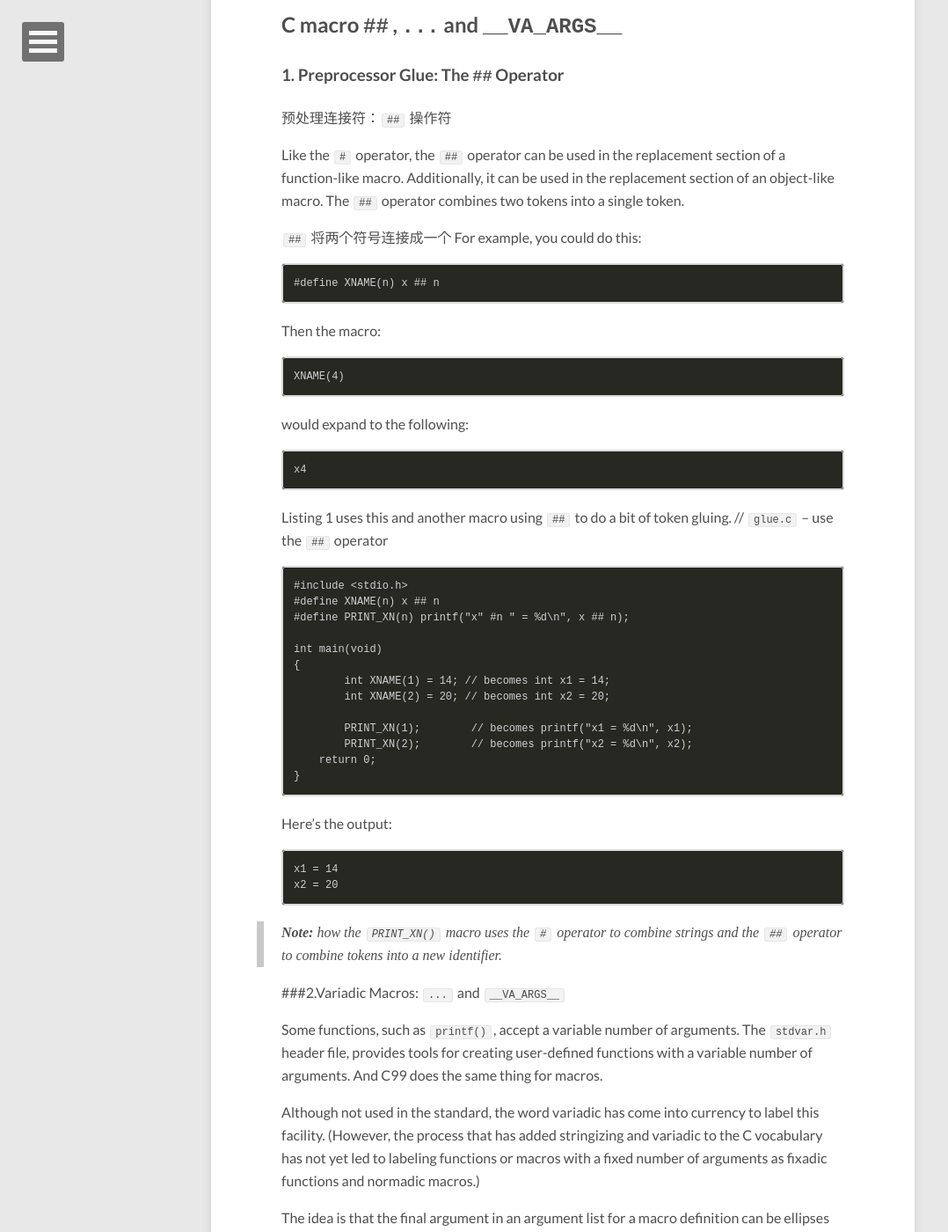
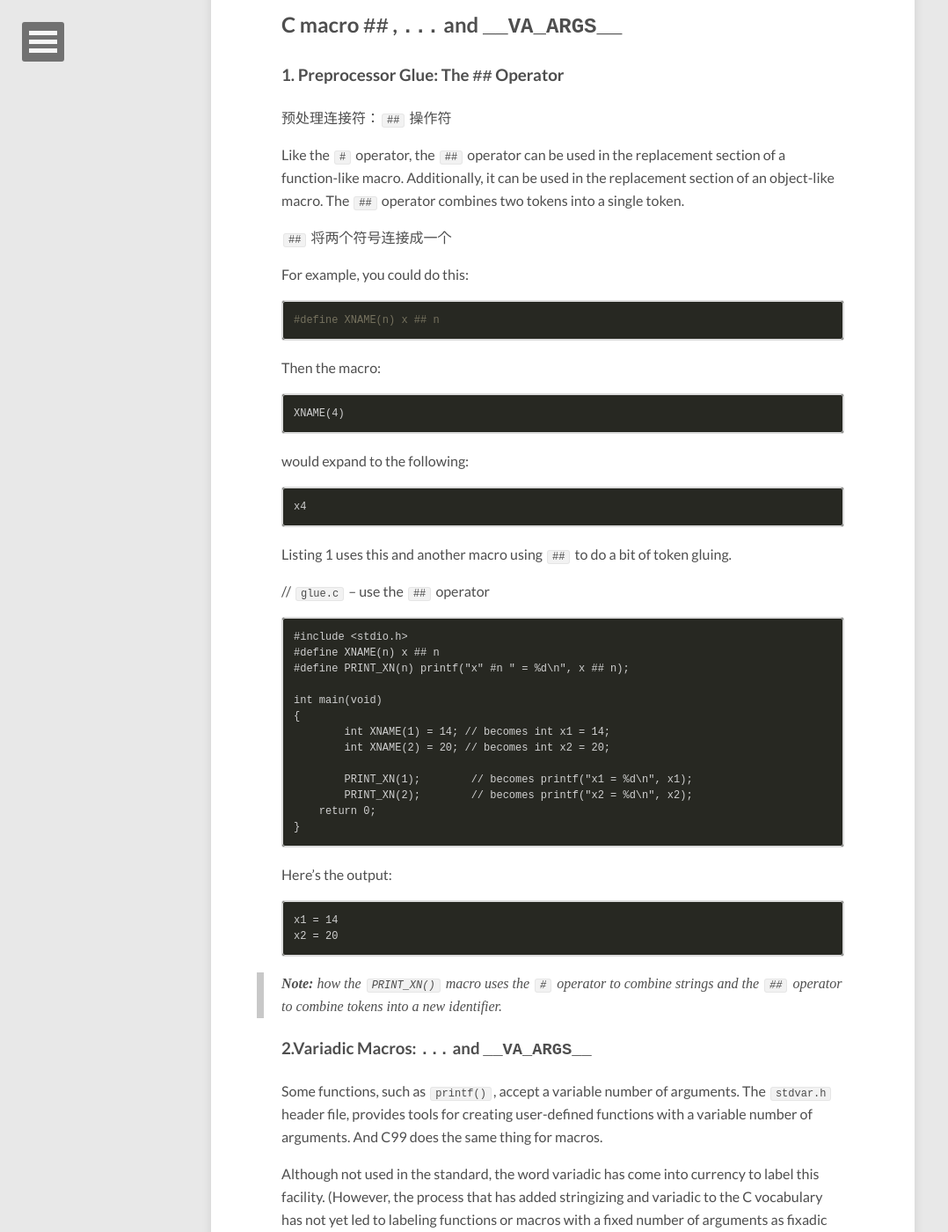
Before and after one commit to zhe-sun/zhe-sun.github.io, a Jekyll site: the page built from _posts/2016-12-10-C-VA_ARGS macros.md, in a window 1280 px wide and 1400 px high, scrolled down 512 px. Shown: the whole window at 88% size, without its empty margins (0-1078 px from the left). Built offline with Jekyll 4.4.1, drawn with Linux system fonts in a browser that asks for light colours; nearby versions of some CDN libraries; comment, search, counter and statistics services are not loaded.

Commit message:
add C marco ## ... __VA_VGAS__

````diff
--- a/_posts/2016-12-10-C-VA_ARGS macros.md
+++ b/_posts/2016-12-10-C-VA_ARGS macros.md
@@ -11,31 +11,35 @@
 
 ---
 
-## C macro `##` , `...` and `__VA_ARGS__`
+## C macro `##` , `...` and `__VA_ARGS__` ##
 
-### 1. Preprocessor Glue: The `##` Operator
+### 1. Preprocessor Glue: The `##` Operator ###
 
 预处理连接符：`##` 操作符
 
 Like the `#` operator, the `##` operator can be used in the replacement section of a function-like macro. Additionally, it can be used in the replacement section of an object-like macro. The `##` operator combines two tokens into a single token.
 
 `##` 将两个符号连接成一个
+
 For example, you could do this:
 
-```
+```bash
 #define XNAME(n) x ## n
 ```
+
 Then the macro:
 
 ```
 XNAME(4)
 ```
+
 would expand to the following:
 
 ```
 x4
 ```
 Listing 1 uses this and another macro using `##` to do a bit of token gluing.
+
 // `glue.c` -- use the `##` operator
 
 ```
@@ -53,15 +57,17 @@
     return 0;
 }
 ```
+
 Here's the output:
 
 ```
 x1 = 14
 x2 = 20
 ```
+
 >**Note:** how the `PRINT_XN()` macro uses the `#` operator to combine strings and the `##` operator to combine tokens into a new identifier.
 
-###2.Variadic Macros: `...` and `__VA_ARGS__`
+### 2.Variadic Macros: `...` and `__VA_ARGS__` ###
 
 Some functions, such as `printf()`, accept a variable number of arguments. The `stdvar.h` header file, provides tools for creating user-defined functions with a variable number of arguments. And C99 does the same thing for macros.
 
@@ -72,32 +78,38 @@
 ```
 #define PR(...) printf(__VA_ARGS__)
 ```
+
 Suppose you later invoke the macro like this:
 
 ```
 PR("Howdy");
 PR("weight = %d, shipping = $%.2f\n", wt, sp);
 ```
+
 For the first invocation, `__VA_ARGS__` expands to one argument:
 
 ```
 "Howdy"
 ```
+
 For the second invocation, it expands to three arguments:
 
 ```
 "weight = %d, shipping = $%.2f\n", wt, sp
 ```
+
 Thus, the resulting code is this:
 
 ```
 printf("Howdy");
 printf("weight = %d, shipping = $%.2f\n", wt, sp);
 ```
+
 Listing 2 shows a slightly more ambitious example that uses string concatenation and the # operator:
 
 
 // `variadic.c` -- variadic macros
+
 ```
 #include <stdio.h>
 #include <math.h>
@@ -113,23 +125,28 @@
     return 0;
 }
 ```
+
 In the first macro call, `X` has the value 1, so `#X` becomes `"1"`. That makes the expansion look like this:
 
 （#为参数加双引号。）
+
 ```
 print("Message " "1" ": " "x = %g\n", x);
 ```
+
 Then the four strings are concatenated, reducing the call to this:
 
 ```
 print("Message 1: x = %g\n", x);
 ```
+
 Here's the output:
 
 ```
 Message 1: x = 48
 Message 2: x = 48.00, y = 6.9282
 ```
+
 Don't forget, the ellipses have to be the last macro argument:
 
 ```
````
